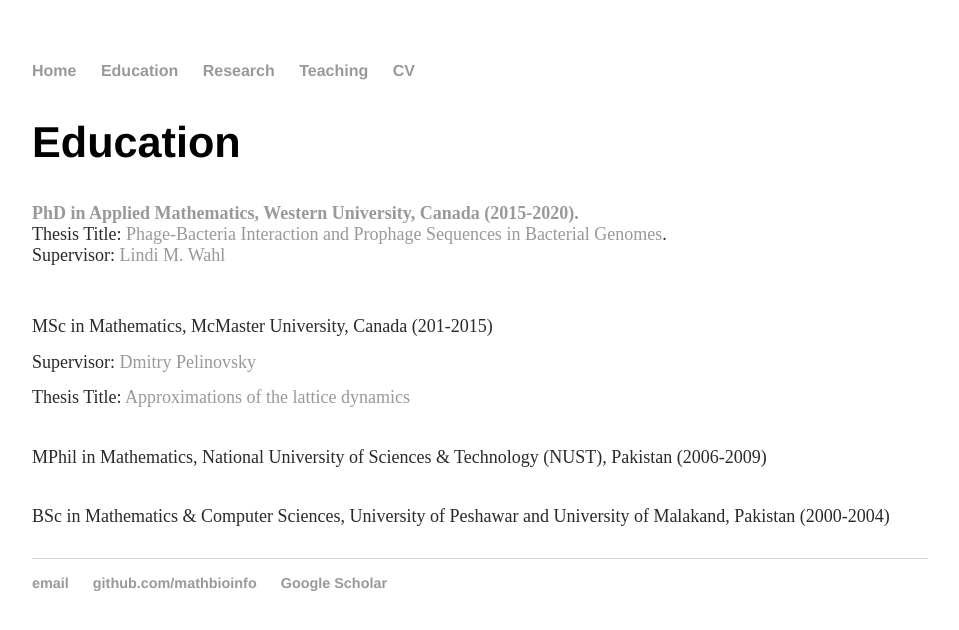
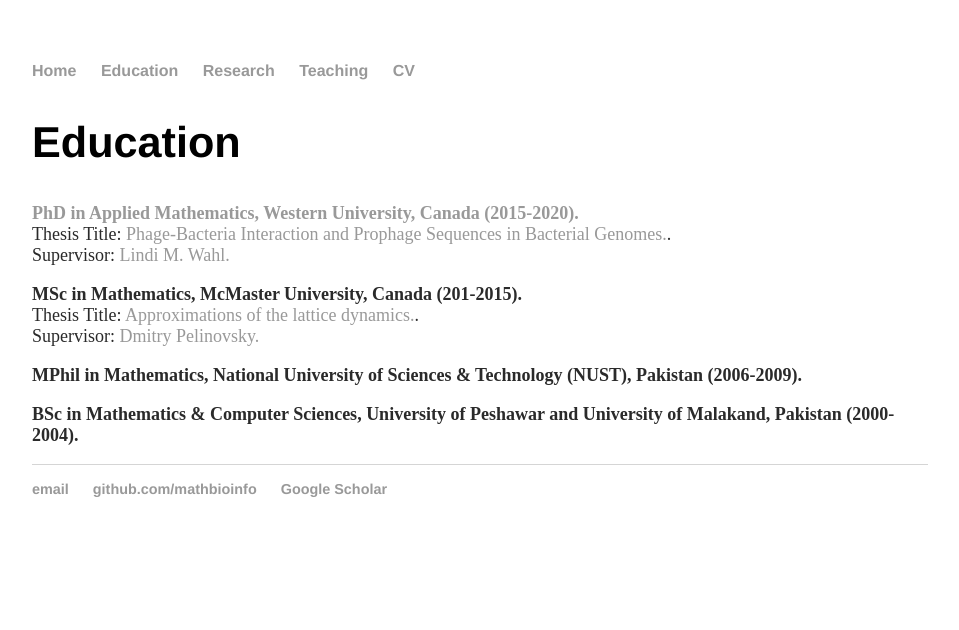
Before and after one commit to MathBioInfo/amjadkhan, a Jekyll site: the page built from Education/index.html, in a window 1280 px wide. Shown: the top 630 px of the page, without its empty margins (160-1119 px from the left). Built offline with Jekyll 4.4.1, drawn with Linux system fonts in a browser that asks for light colours.

Commit message:
Update index.html

```diff
--- a/Education/index.html
+++ b/Education/index.html
@@ -10,17 +10,22 @@
 			<link rel="stylesheet" type="text/css" href="css/main.css">
 			<a href="#">
 			<strong> PhD in Applied Mathematics,  Western University, Canada (2015-2020).
-			</strong></a><br />Thesis Title: <a href="https://ir.lib.uwo.ca/etd/6957/">Phage-Bacteria Interaction and Prophage Sequences in Bacterial Genomes</a></font><font color="#2a2a2a" size="4">.
-			<br> Supervisor: <a href="https://publish.uwo.ca/~lwahl/">Lindi M. Wahl</a>
+			</strong></a><br />Thesis Title: <a href="https://ir.lib.uwo.ca/etd/6957/">Phage-Bacteria Interaction and Prophage Sequences in Bacterial Genomes.</a></font><font color="#2a2a2a" size="4">.
+			<br> Supervisor: <a href="https://publish.uwo.ca/~lwahl/">Lindi M. Wahl.</a>
+			</font><br /><br /><font color="#2a2a2a" size="4">
+
+			<strong> MSc in Mathematics,  McMaster University, Canada (201-2015).
+			</strong></a><br />Thesis Title: <a href="https://macsphere.mcmaster.ca/handle/11375/17274">Approximations of the lattice dynamics.</a></font><font color="#2a2a2a" size="4">.
+			<br> Supervisor: <a href="https://dmpeli.math.mcmaster.ca//">Dmitry Pelinovsky.</a>
+			</font><br /><br /><font color="#2a2a2a" size="4">
+
+			<strong> MPhil in Mathematics,  National University of Sciences & Technology (NUST), Pakistan (2006-2009).
+			</font><br /><br /><font color="#2a2a2a" size="4">
+
+			<strong> BSc in Mathematics & Computer Sciences,  University of Peshawar and University of Malakand, Pakistan (2000-2004).
 			</font><br /><br /><font color="#2a2a2a" size="4">
 
 
-			<p>MSc in Mathematics,  McMaster University, Canada (201-2015)
-                              <br>Supervisor: <a href="https://dmpeli.math.mcmaster.ca//">Dmitry Pelinovsky</a>
-			        <br>Thesis Title: <a href="https://macsphere.mcmaster.ca/handle/11375/17274">Approximations of the lattice dynamics</a></font><font color="#2a2a2a" size="4">
-                                <p>
-			<p>MPhil in Mathematics,  National University of Sciences & Technology (NUST), Pakistan (2006-2009)</font><font color="#2a2a2a" size="4"> <p>
-			<p> BSc in Mathematics & Computer Sciences,  University of Peshawar and University of Malakand, Pakistan (2000-2004)</font><font color="#2a2a2a" size="4"> <p>
 
 
 
```
